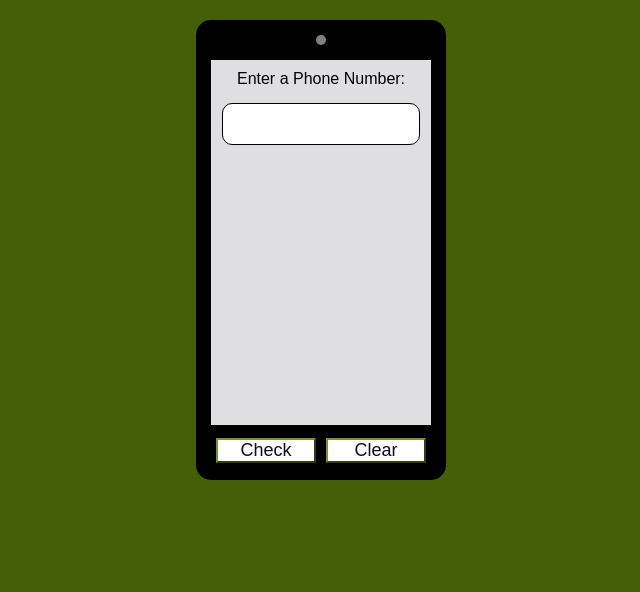
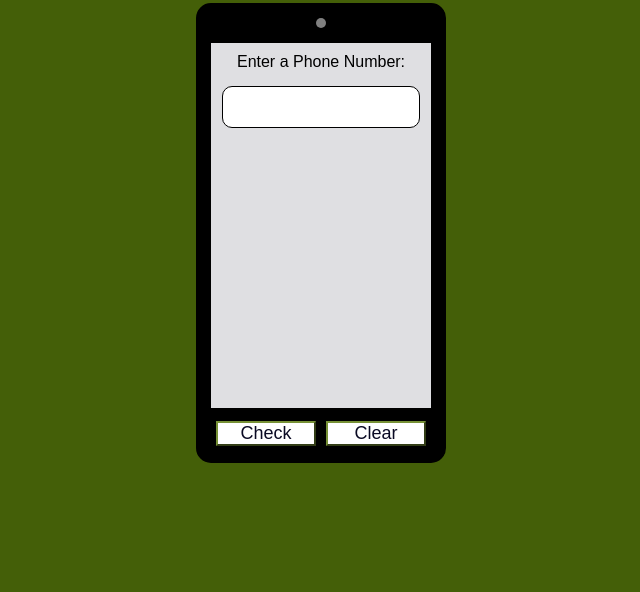
Before and after one commit to cemcelikgh/telephone-number-validator, a plain HTML site: page index.html in a window 1280 px wide. Shown: the part 208-800 px from the top of the page, without its empty margins (319-959 px from the left). Drawn offline with Linux system fonts and the light colour scheme.

Commit message:
alignment arranged

```diff
--- a/styles.css
+++ b/styles.css
@@ -6,9 +6,6 @@
 }
 
 body {
-  height: 100vh;
-  display: flex;
-  justify-content: center;
   background-color: #445f08;
   font-family: Arial, Helvetica, sans-serif;
   color: black;
@@ -16,14 +13,13 @@ body {
 
 main {
   width: 350px;
-  margin-top: calc(50vh - 313px);
+  margin: max(calc(50vh - 315px), 0px) auto 0;
 }
 
 h1 {
-  color: white;
-  width: 100%;
   margin: 15px 0;
   line-height: 1.5;
+  color: white;
 }
 
 .phone {
@@ -71,7 +67,6 @@ label {
 
 #results-div {
   height: 265px;
-  width: 100%;
   padding: 15px 5px 5px;
   font-size: 1.2rem;
   overflow-y: auto;
@@ -86,7 +81,6 @@ label {
 }
 
 .bottom-of-phone {
-  width: 100%;
   height: 40px;
   display: flex;
   justify-content: center;
```
